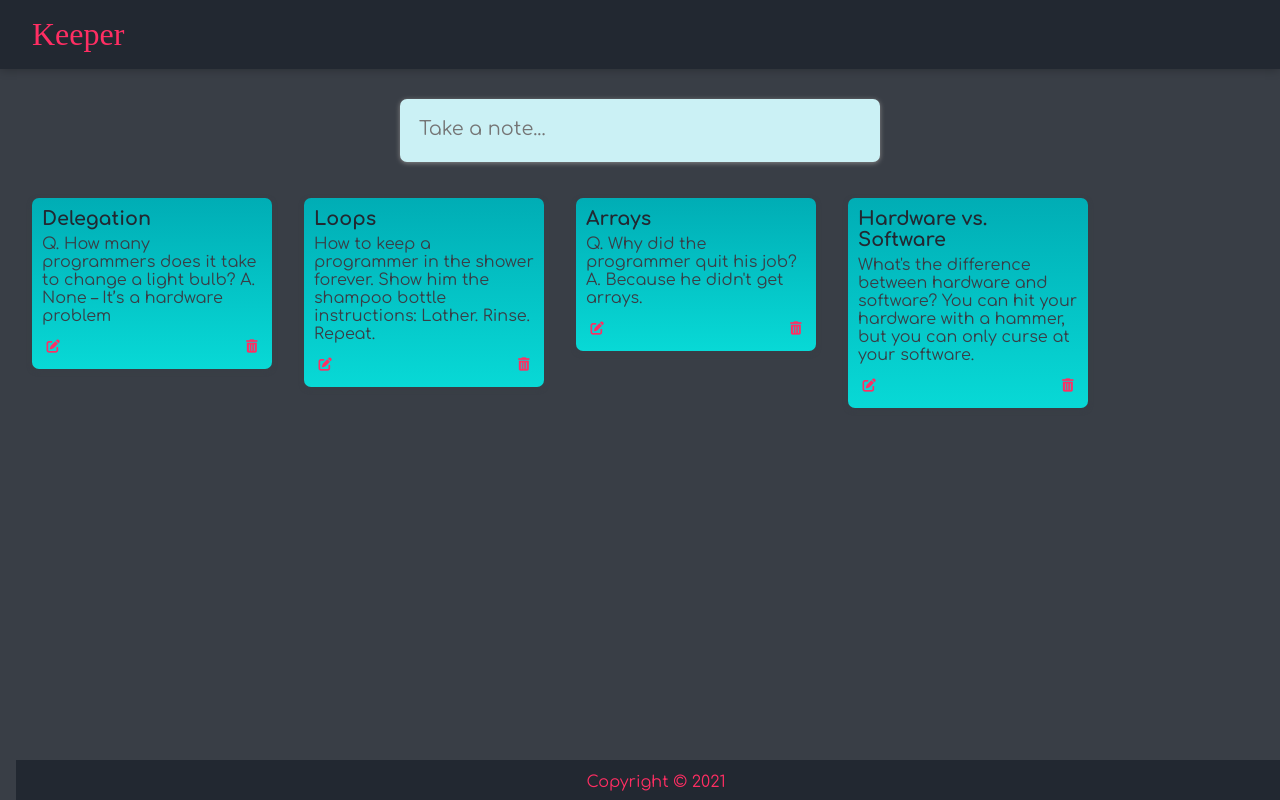
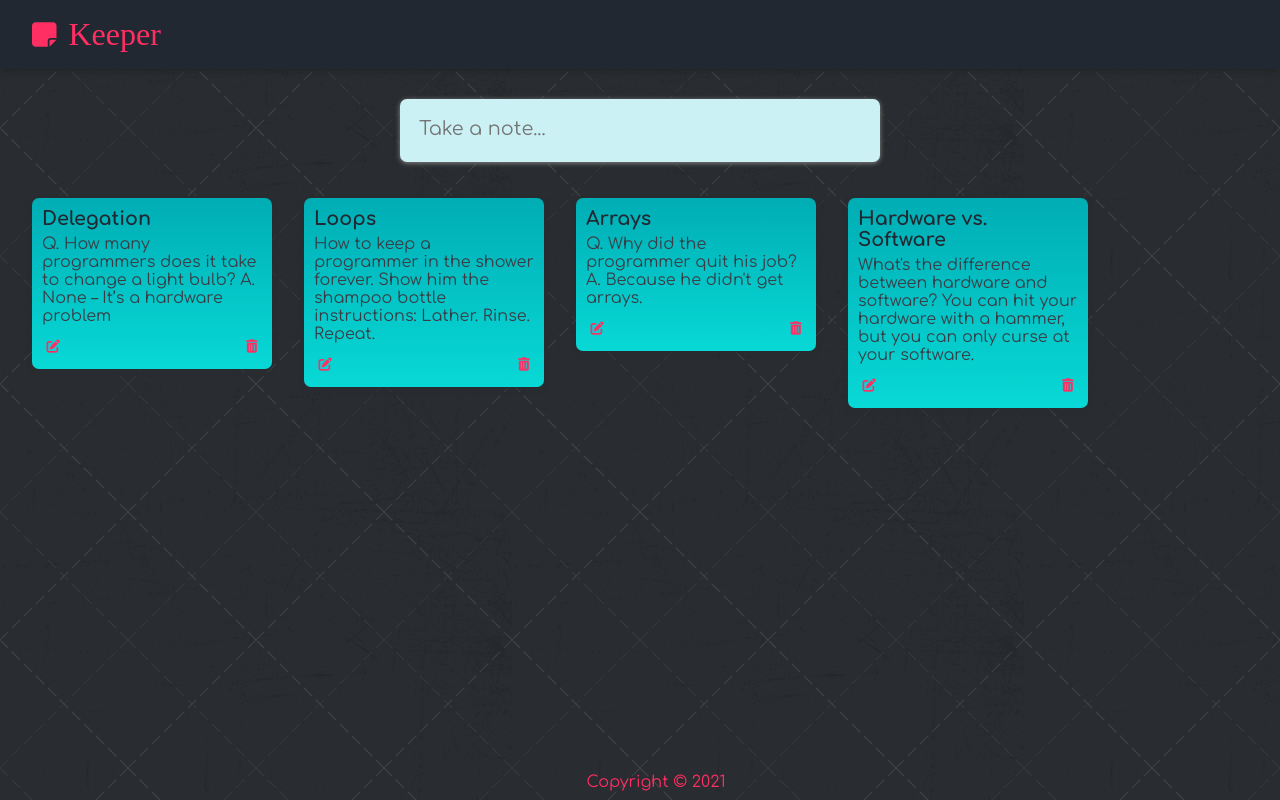
Before and after one commit to pronoia9/apbtcwdb_keeper, a React (Create React App) app: page / in a window 1280 px wide. Built offline with nearby package versions, Linux system fonts and the light colour scheme; a web font is replaced by a local one.

Commit message:
add header icon and transparent background

```diff
--- a/public/css/styles.css
+++ b/public/css/styles.css
@@ -3,7 +3,7 @@
   --header-bg: #222831;
   --header-text: #ff2e63;
 
-  --bg: #393e46;
+  --bg: #292c30;
   --note-bg: #00adb5;
   --note-header: #222831;
   --note-content: #393e46;
@@ -28,7 +28,8 @@ html {
 }
 
 body {
-  background: var(--bg);
+  background-color: var(--bg);
+  background-image: url('../images/crissxcross.png');
   padding: 0 16px;
 }
 
@@ -48,8 +49,13 @@ header h1 {
 }
 
 header h1 a {
+  color: var(--header-text);
   text-decoration: none;
-  color: var(--header-text);
+  margin-left: 0.75rem;
+}
+
+header h1 i {
+  font-size: 1.75rem;
 }
 /*******************************************************************/
 
@@ -173,11 +179,12 @@ header h1 a {
 
 /****************************** FOOTER *****************************/
 footer {
-  background-color: var(--header-bg);
+  /* background-color: var(--header-bg); */
   text-align: center;
-  padding-top: 0.8rem;
   height: 2.5rem;
   width: 100%;
+  padding: 0.8rem 0 0 0;
+  margin: 0;
   position: absolute;
   bottom: 0;
 }
--- a/public/index.html
+++ b/public/index.html
@@ -1,7 +1,7 @@
 <!DOCTYPE html>
 <html lang="en">
   <head>
-    <link rel="icon" href="%PUBLIC_URL%/favicon.ico" />
+    <link rel="icon" href="%PUBLIC_URL%/images/favicon.ico" />
     <title>React App</title>
     <!-- Fontawesome -->
     <link
--- a/src/components/content/Card.jsx
+++ b/src/components/content/Card.jsx
@@ -1,5 +1,4 @@
 import React from 'react';
-import DeleteIcon from '@material-ui/icons/Delete';
 
 function Card(props) {
   return (
--- a/src/components/header/Header.jsx
+++ b/src/components/header/Header.jsx
@@ -4,6 +4,7 @@ function Header() {
   return (
     <header>
       <h1>
+        <i className='fas fa-sticky-note'></i>
         <a href='/'>Keeper</a>
       </h1>
     </header>
```
Also changed, not shown: public/images/crissxcross.png (added), 1 other file (tests, documents, lock files or other folders).
